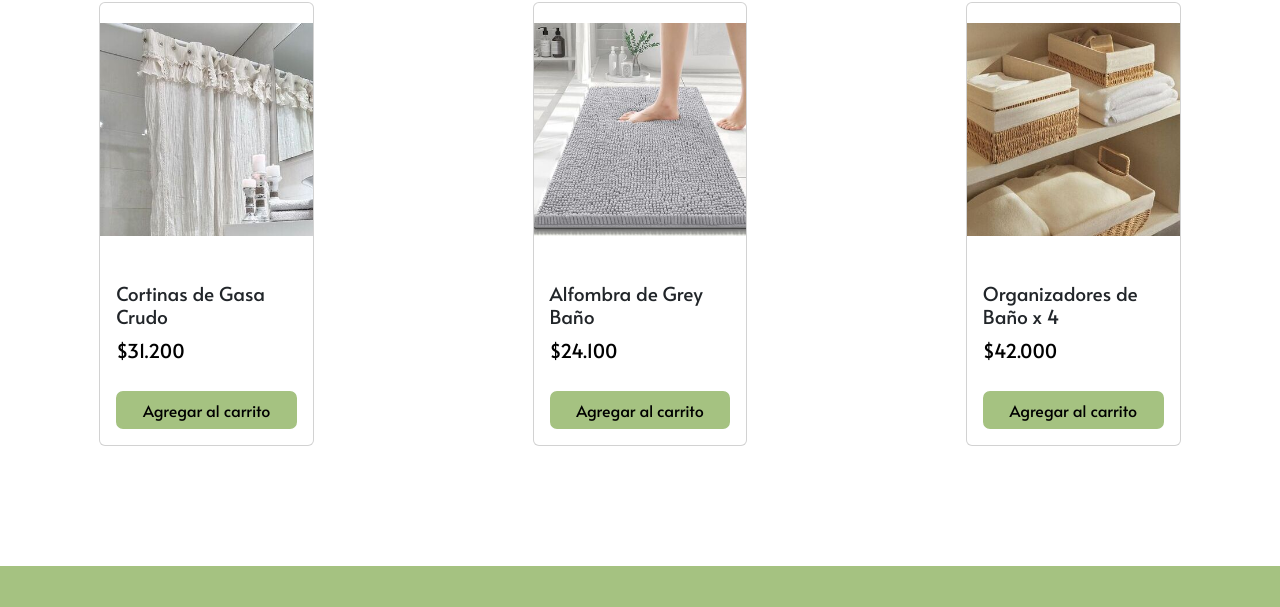
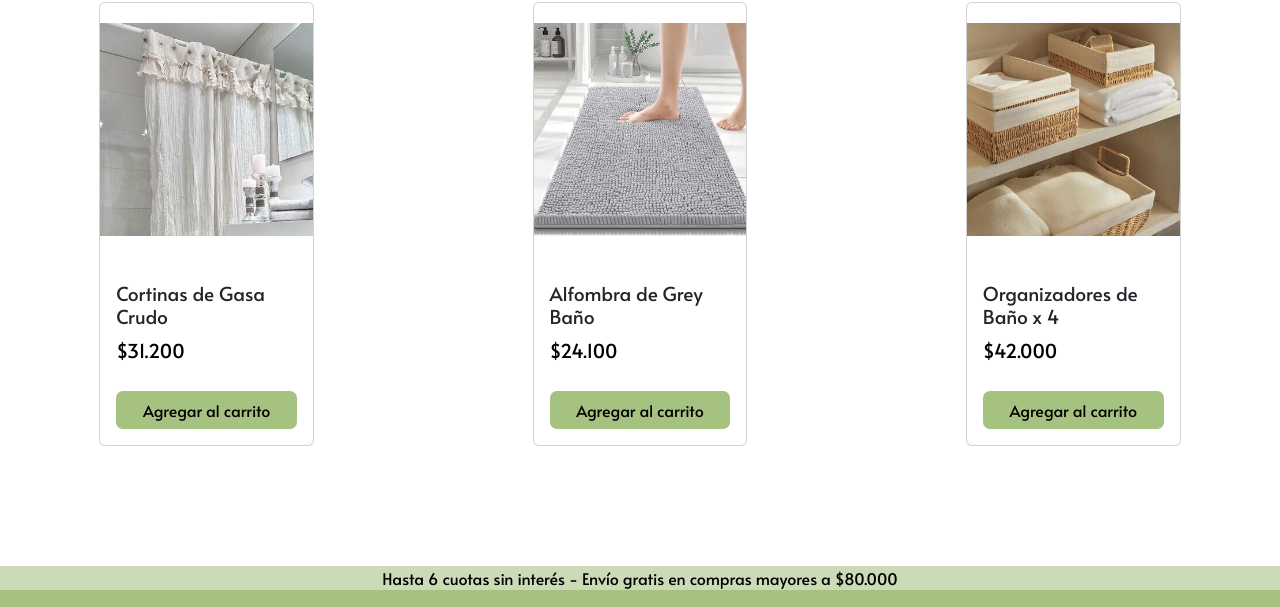
Before and after one commit to Camila565/proyectardeco, a website: page pages/bano.html in a window 1280 px wide. Shown: the part 876-1483 px from the top of the page. Drawn offline with nearby package versions, Linux system fonts and the light colour scheme.

Commit message:
Agregado de mini banner en footer a todas las pages

```diff
--- a/pages/bano.html
+++ b/pages/bano.html
@@ -145,6 +145,7 @@
     <!--PIE DE PÁGINA-->
 
     <footer id="footer">
+        <p class="piePromo">Hasta 6 cuotas sin interés - Envío gratis en compras mayores a $80.000</p>
         <nav class="navbar navbar-expand-xl navbar-light" style="background-color: #A5C281;">
             <div class="container-fluid">
             <a class="navbar-brand" href="#">PROYECTAR DECO</a>
```
Also changed, not shown: pages/cocina.html (+1 -0 lines), pages/dormitorio.html (+1 -0 lines), pages/exterior.html (+1 -0 lines), pages/inicio.html (+1 -0 lines), pages/muebles.html (+1 -0 lines), pages/nosotros.html (+1 -0 lines).
